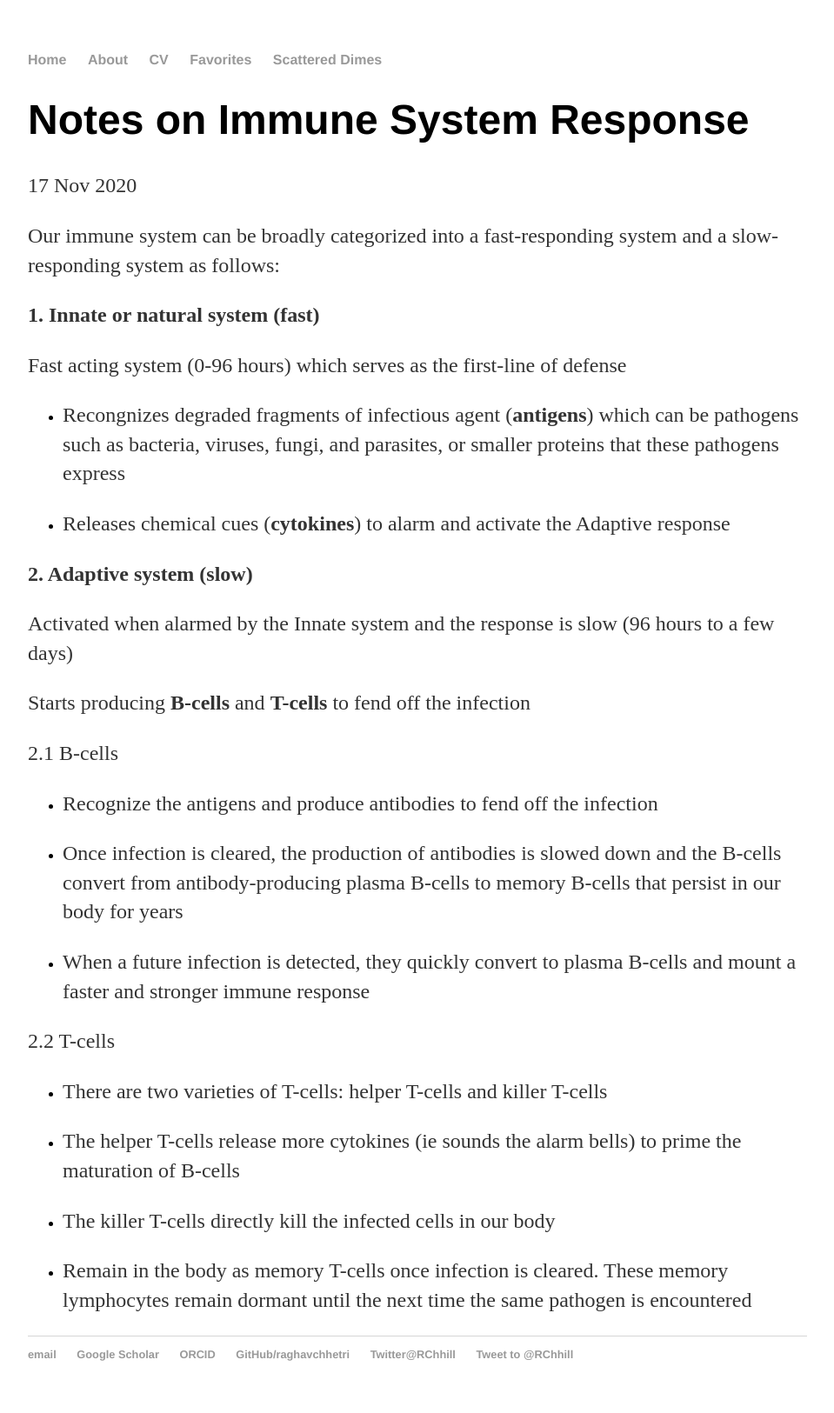
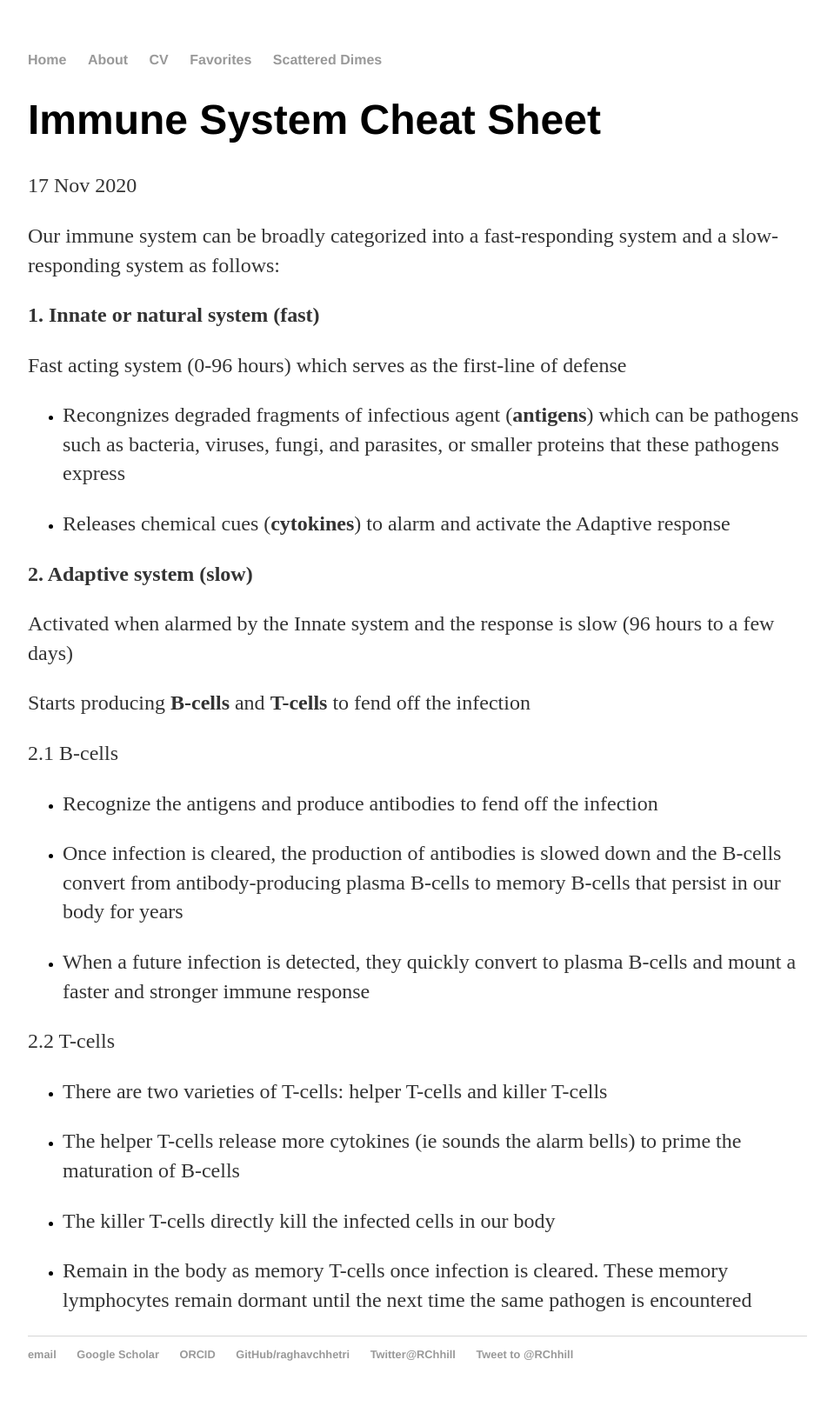
Before and after one commit to raghavchhetri/raghavchhetri.github.io, a Jekyll site: the page built from _posts/2020-11-17-immune-system-cheat-sheet.md, in a window 1280 px wide. Shown: the whole page at 87% size, without its empty margins (160-1119 px from the left). Built offline with Jekyll 4.4.1, drawn with Linux system fonts in a browser that asks for light colours; comment, search, counter and statistics services are not loaded.

Commit message:
Update and rename 2020-11-17-notes-on-immune-system-response.md to 2020-11-17-immune-system-cheat-sheet.md

```diff
--- a/_posts/2020-11-17-notes-on-immune-system-response.md
+++ b/_posts/2020-11-17-immune-system-cheat-sheet.md
@@ -1,6 +1,6 @@
 ---
 layout: post
-title: "Notes on Immune System Response"
+title: "Immune System Cheat Sheet"
 date: 2020-11-17
 ---
 
```
